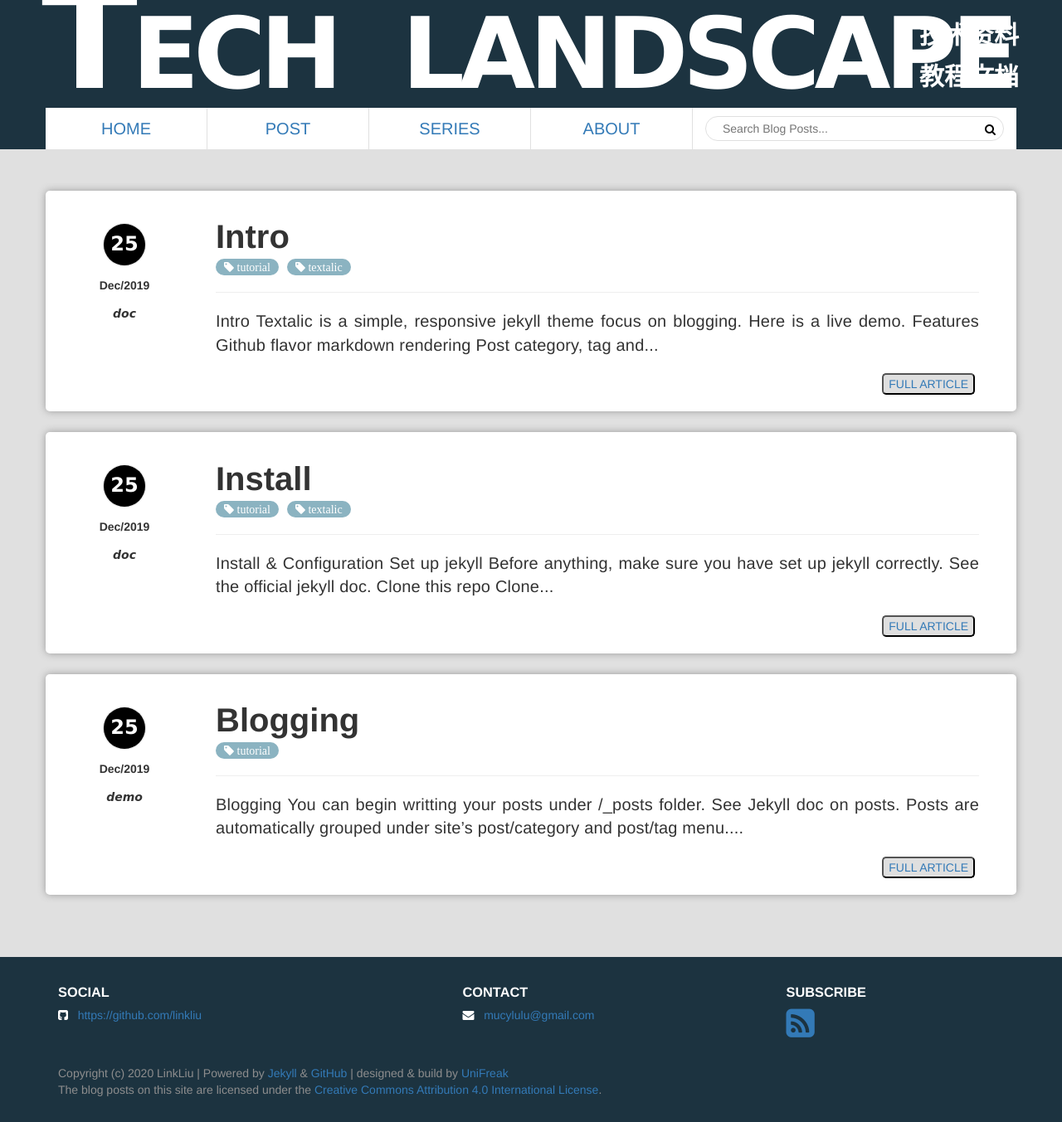
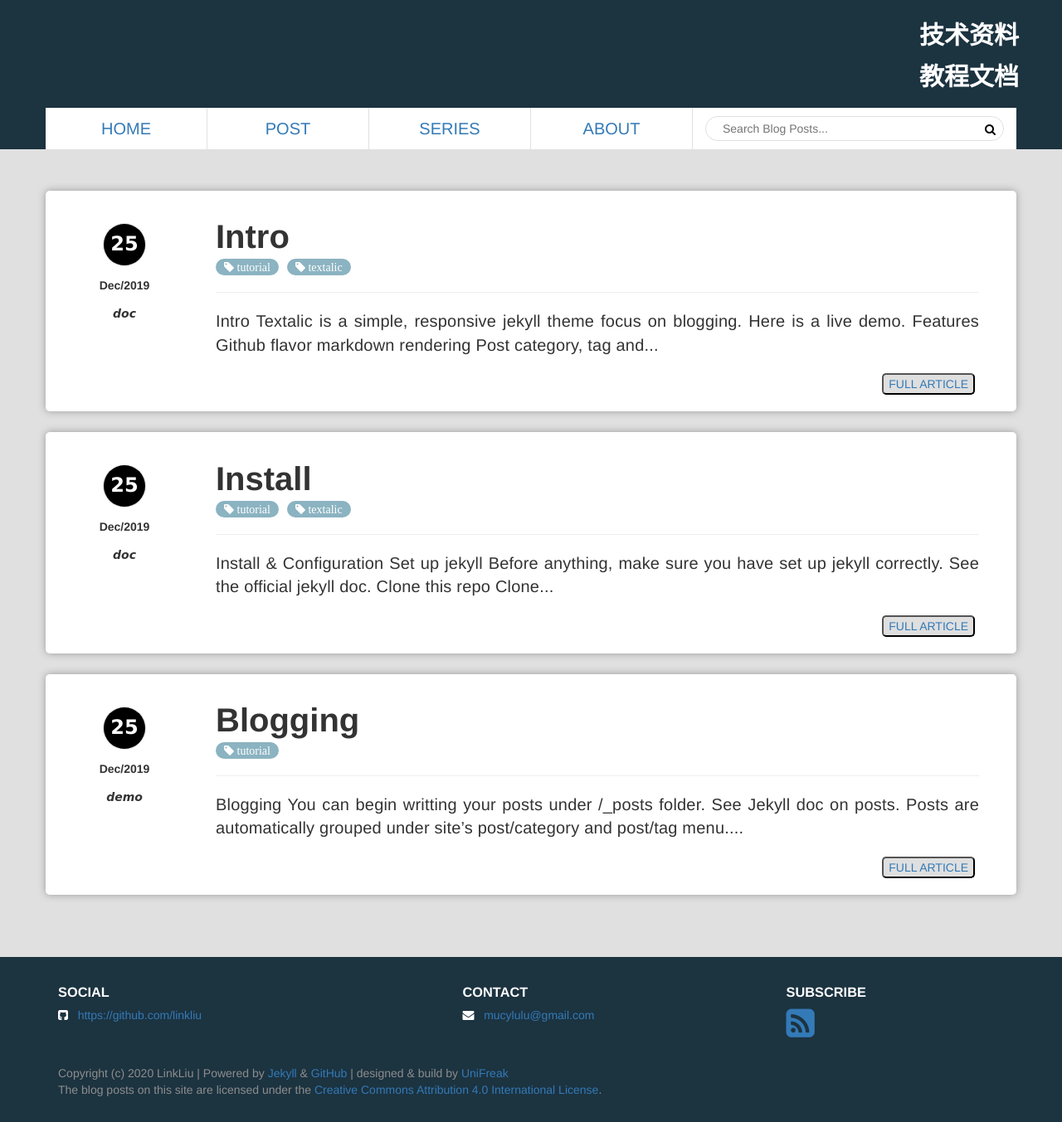
Before and after one commit to linkliu/tech-landscape, a Jekyll site: the page built from index.html, in a window 1280 px wide. Shown: the whole page at 83% size. Built offline with Jekyll 4.4.1, drawn with Linux system fonts in a browser that asks for light colours; the list of posts is cut into pages by our own code.

Commit message:
no message

```diff
--- a/_config.yml
+++ b/_config.yml
@@ -20,7 +20,7 @@
 excerpt_separator: "[-----]"
 
 url: "https://linkliu.github.io/tech-landscape/"  # Required: replace this with your domain
-name: Tech_landscape # Required: will be displayed on every page's header
+name:  # Required: will be displayed on every page's header
 title: 技术文档日记 # Required: site's default title
 shout: # Required: **TWO** lines, will be displayed on page's header.
   - 技术资料
```
